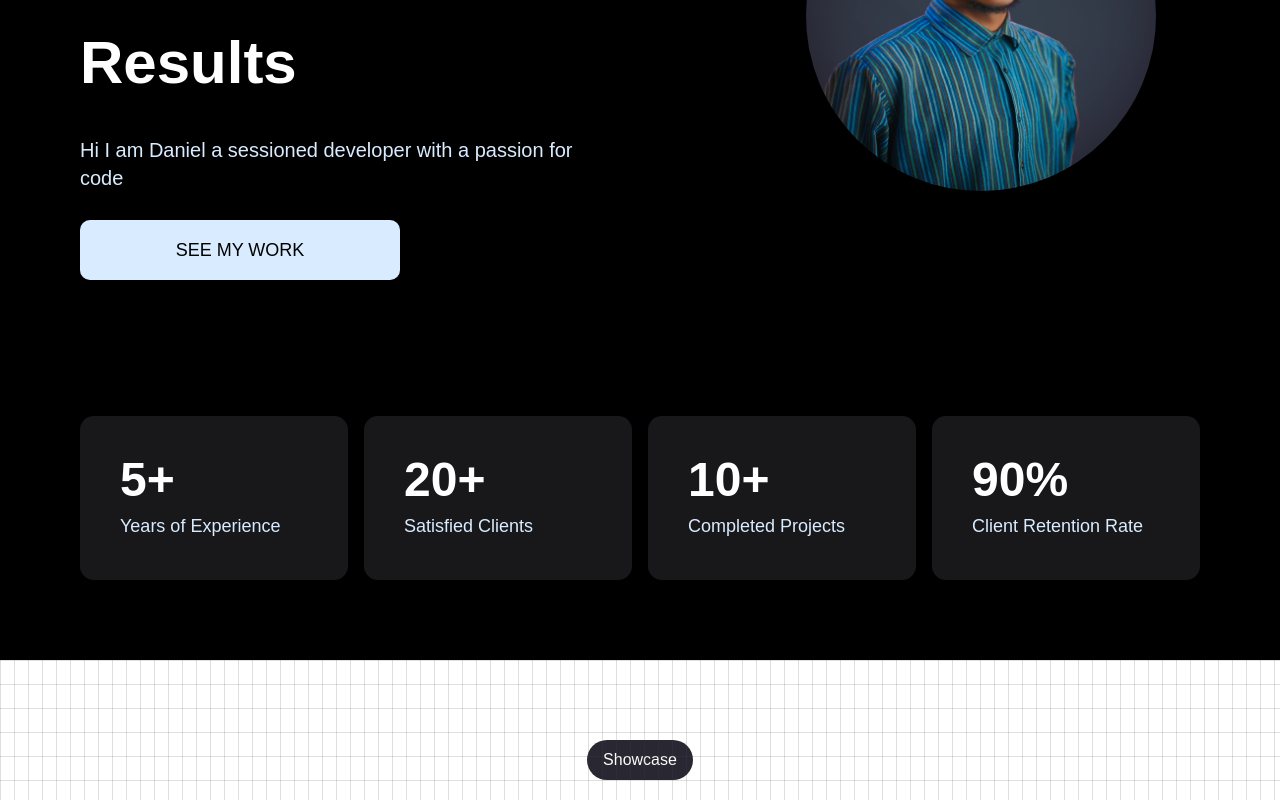
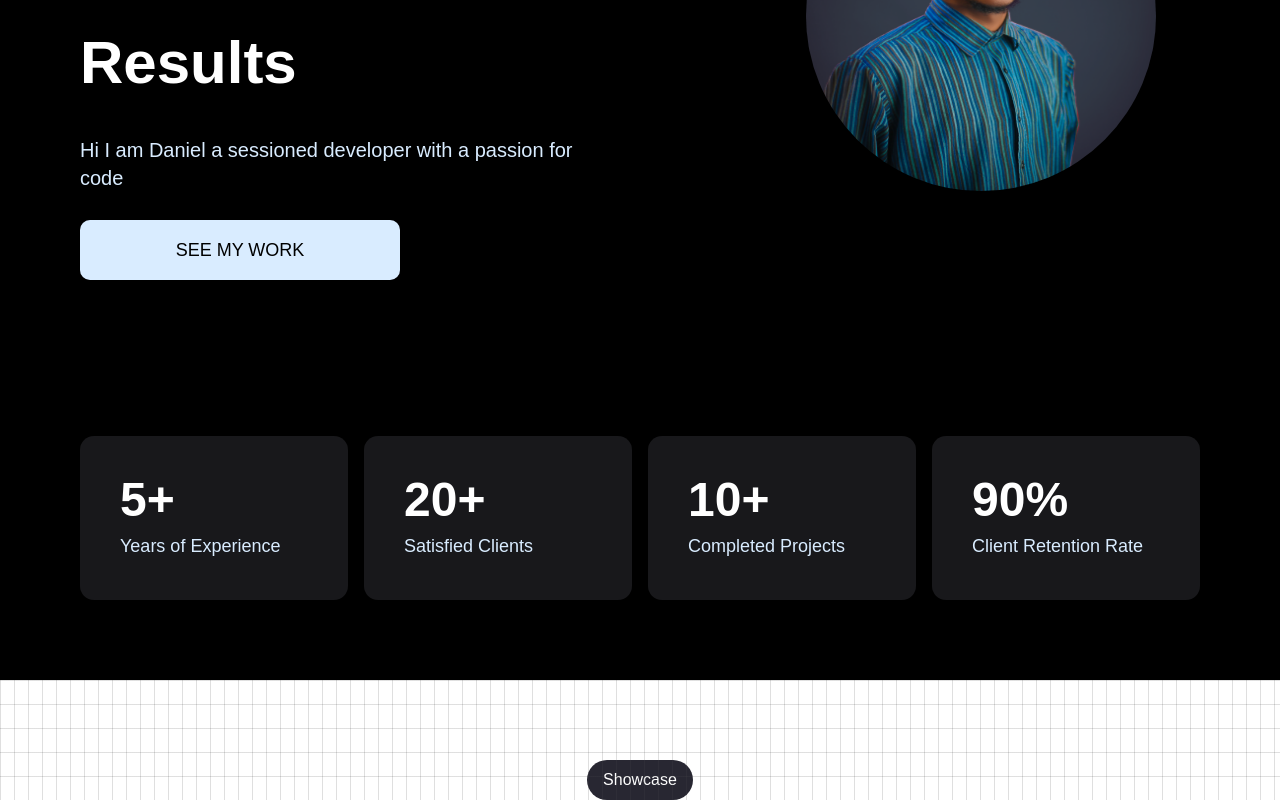
Before and after one commit to Daniellmm/my-portfolio, a React (Vite) app: page / in a window 1280 px wide. Shown: the part 464-1264 px from the top of the page. Built offline with nearby package versions, Linux system fonts and the light colour scheme; no server answers; a web font is replaced by a local one.

Commit message:
same thimg done again

```diff
--- a/src/sections/Hero.jsx
+++ b/src/sections/Hero.jsx
@@ -85,7 +85,9 @@ const Hero = () => {
         {/* i think for now i will add anothen thing here */}
 
       </div>
-      <AnimatedCounter />
+      <div className='mt-24 md:mt-5'>
+        <AnimatedCounter />
+      </div>
     </section>
   )
 }
```
